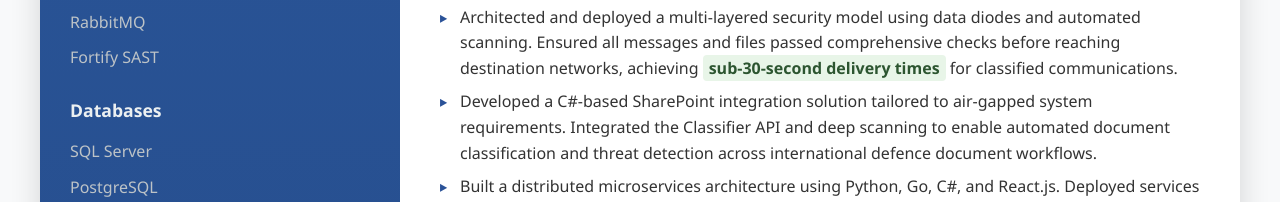
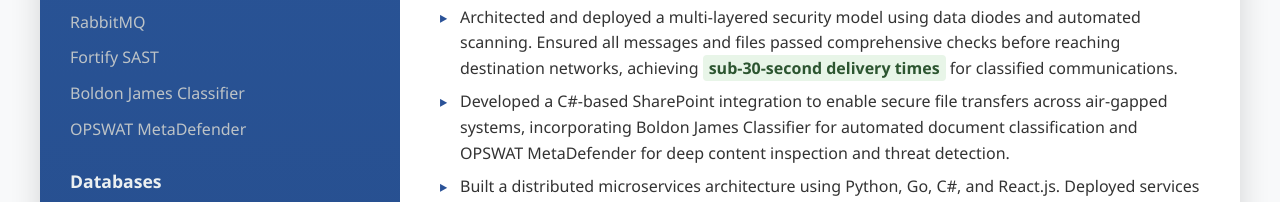
Before and after one commit to kanteti/cv-website, a plain HTML site: page index.html in a window 1280 px wide. Shown: the part 1166-1368 px from the top of the page. Drawn offline with Linux system fonts and the light colour scheme.

Commit message:
Update index.html

```diff
--- a/index.html
+++ b/index.html
@@ -338,6 +338,8 @@
                             <li>Azure/AWS</li>
                             <li>RabbitMQ</li>
                             <li>Fortify SAST</li>
+                            <li>Boldon James Classifier</li>
+                            <li>OPSWAT MetaDefender</li>
                         </ul>
                     </div>
 
@@ -422,7 +424,7 @@
                         <ul class="responsibilities">
                             <li>Designed and implemented a secure communications platform requiring <span class="highlight-metric">SECRET-level classification</span>. Developed messaging and file transfer capabilities in Python, Go, and C#, enabling secure document and digital asset sharing for <span class="highlight-metric">over 1,000 authorised users</span> in an air-gapped environment.</li>
                             <li>Architected and deployed a multi-layered security model using data diodes and automated scanning. Ensured all messages and files passed comprehensive checks before reaching destination networks, achieving <span class="highlight-metric">sub-30-second delivery times</span> for classified communications.</li>
-                            <li>Developed a C#-based SharePoint integration solution tailored to air-gapped system requirements. Integrated the Classifier API and deep scanning to enable automated document classification and threat detection across international defence document workflows.</li>
+                            <li>Developed a C#-based SharePoint integration to enable secure file transfers across air-gapped systems, incorporating Boldon James Classifier for automated document classification and OPSWAT MetaDefender for deep content inspection and threat detection.</li>
                             <li>Built a distributed microservices architecture using Python, Go, C#, and React.js. Deployed services in Docker containers orchestrated by Kubernetes, with RabbitMQ handling messaging, delivering a <span class="highlight-metric">scalable, enterprise-grade platform</span>.</li>
                             <li>Delivered a high-throughput syslogging solution tailored to air-gapped environments. Designed the system to handle <span class="highlight-metric">over 20 million messages daily</span> with <span class="highlight-metric">24/7 uptime</span>, providing SOC/SIEM/Huntsman integration for deep security visibility.</li>
                             <li>Introduced Infrastructure as Code using Terraform and Ansible, paired with GitLab CI/CD pipelines. Reduced deployment times from <span class="highlight-metric">2 days to 30 minutes</span> while ensuring repeatability and security compliance.</li>
```
